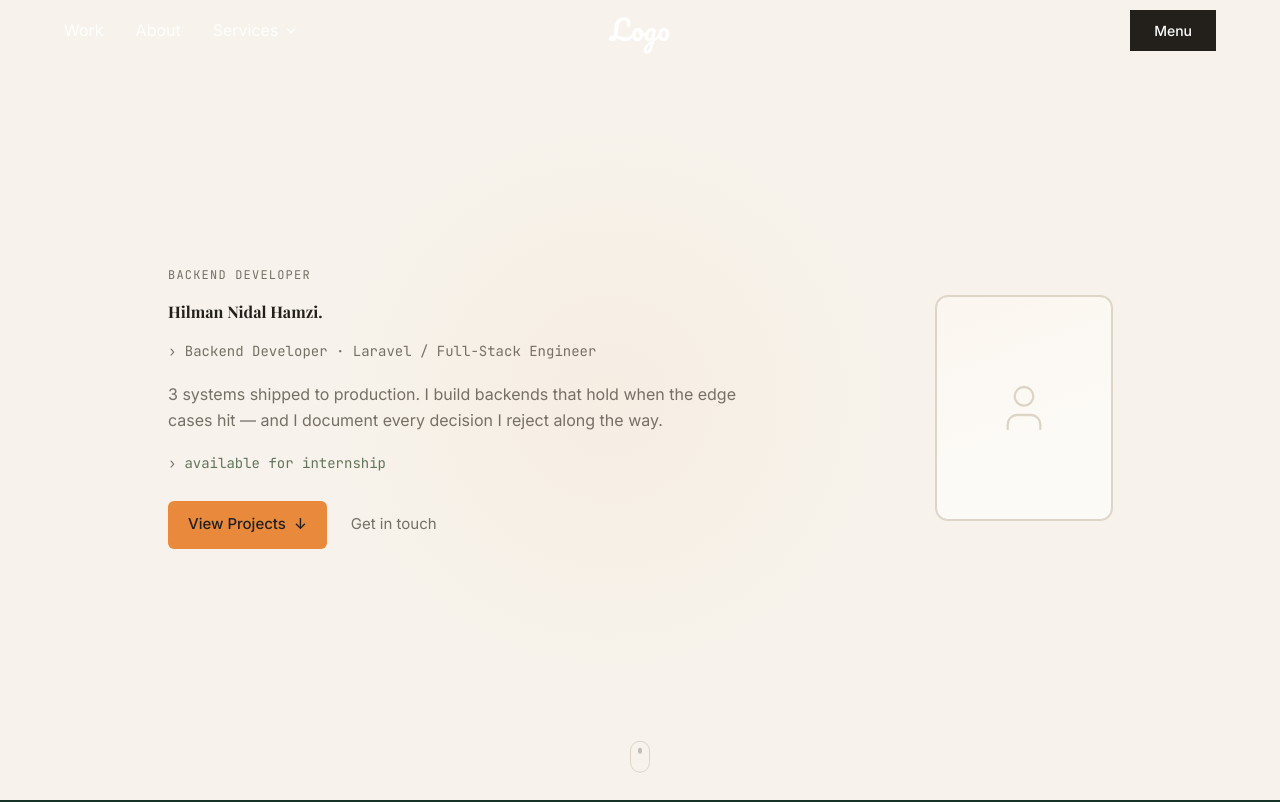
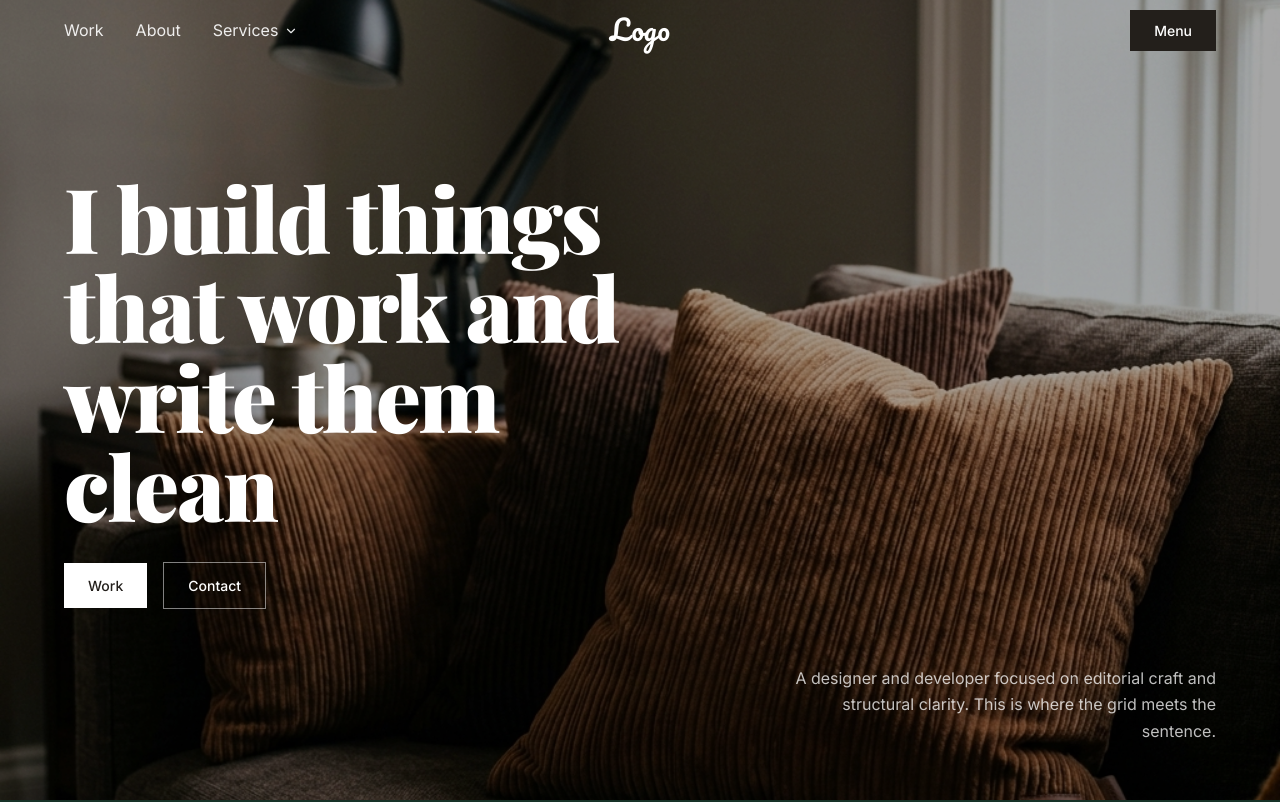
Before and after one commit to kaz-hero123/hilman-portfolio, a Next.js app: page / in a window 1280 px wide. Shown: the top 802 px of the page. Built offline with nearby package versions, Linux system fonts and the light colour scheme.

Commit message:
feat(hero): redesign hero with full-bleed editorial layout and animations

```diff
--- a/src/components/sections/Hero.tsx
+++ b/src/components/sections/Hero.tsx
@@ -1,148 +1,128 @@
 'use client'
 
 import { motion } from 'framer-motion'
-import { User } from 'lucide-react'
-import { SectionLabel } from '@/components/ui/SectionLabel'
+import Image from 'next/image'
 
-function StatusIndicator() {
-  return (
-    <p className="font-mono text-sm text-sageDeep flex items-center gap-2">
-      <span className="text-dust" aria-hidden="true">›</span>
-      available for internship
-      <span className="animate-blink text-sageDeep" aria-hidden="true">■</span>
-    </p>
-  )
+const headlineLines = [
+  'I build things',
+  'that work and',
+  'write them',
+  'clean',
+]
+
+const containerVariants = {
+  hidden: {},
+  visible: {
+    transition: {
+      staggerChildren: 0.08,
+      delayChildren: 0.3,
+    },
+  },
+}
+
+const lineVariants = {
+  hidden: { opacity: 0, y: 40 },
+  visible: {
+    opacity: 1,
+    y: 0,
+    transition: {
+      duration: 0.7,
+      ease: [0.22, 1, 0.36, 1] as const,
+    },
+  },
 }
 
 export function Hero() {
   return (
     <section
       id="hero"
-      className="relative bg-paper min-h-[100svh] flex items-center overflow-hidden"
+      className="relative min-h-[100svh] flex flex-col overflow-hidden"
     >
+      {/* Background Image — full bleed */}
+      <div className="absolute inset-0 z-0">
+        <Image
+          src="/hero-editorial.png"
+          alt="Warm-toned editorial photograph with textured fabrics and reading lamp"
+          fill
+          priority
+          className="object-cover"
+          sizes="100vw"
+          quality={90}
+        />
+        {/* Subtle dark overlay for text contrast */}
         <div
-        className="absolute top-1/2 right-1/4 -translate-y-1/2 w-[700px] h-[700px] rounded-full pointer-events-none"
-        style={{
-          background: 'radial-gradient(circle, rgba(232,137,60,0.05) 0%, transparent 65%)',
-        }}
+          className="absolute inset-0 bg-black/35"
           aria-hidden="true"
         />
+      </div>
 
-      <div className="relative z-10 max-w-5xl mx-auto px-6 md:px-10 w-full pt-24 pb-20">
-        <div className="grid grid-cols-1 md:grid-cols-[1fr_auto] gap-12 md:gap-16 items-center">
+      {/* Nav spacer */}
+      <div className="h-[60px]" />
 
-          <div className="space-y-5 max-w-xl">
+      {/* Hero Content — flex column, content pushed to bottom half */}
+      <div className="relative z-10 flex-1 flex flex-col max-w-[1400px] w-full mx-auto px-6 md:px-12 lg:px-16">
+        {/* Top spacer — pushes content to vertical center/lower */}
+        <div className="flex-[1.2]" />
 
+        {/* Headline Block */}
+        <motion.h1
+          variants={containerVariants}
+          initial="hidden"
+          animate="visible"
+          className="mb-6 md:mb-8"
+        >
+          {headlineLines.map((line, i) => (
+            <motion.span
+              key={i}
+              variants={lineVariants}
+              className="block font-serif font-black text-white tracking-[-0.02em]"
+              style={{
+                fontSize: 'clamp(3rem, 7vw, 6.5rem)',
+                lineHeight: '1.0',
+              }}
+            >
+              {line}
+            </motion.span>
+          ))}
+        </motion.h1>
+
+        {/* CTA Buttons — "Work" filled + "Contact" outlined, matching reference */}
         <motion.div
-              initial={{ opacity: 0, y: 8 }}
+          initial={{ opacity: 0, y: 16 }}
           animate={{ opacity: 1, y: 0 }}
-              transition={{ duration: 0.5, delay: 0.1 }}
+          transition={{ duration: 0.5, delay: 0.8, ease: [0.22, 1, 0.36, 1] as const }}
+          className="flex items-center gap-4 mb-auto"
         >
-              <SectionLabel>Backend Developer</SectionLabel>
+          <a
+            href="#projects"
+            className="inline-flex items-center justify-center font-body text-[14px] font-medium text-ink bg-white px-6 py-3 hover:bg-white/90 transition-colors duration-200 focus-ring"
+          >
+            Work
+          </a>
+          <a
+            href="mailto:hilmannidal@gmail.com"
+            className="inline-flex items-center justify-center font-body text-[14px] font-medium text-white border border-white/50 px-6 py-3 hover:bg-white/10 transition-colors duration-200 focus-ring"
+          >
+            Contact
+          </a>
         </motion.div>
 
-            <motion.h1
-              initial={{ opacity: 0, y: 16 }}
-              animate={{ opacity: 1, y: 0 }}
-              transition={{ duration: 0.6, delay: 0.2, ease: [0.25, 0.46, 0.45, 0.94] }}
-              className="font-display text-display text-ink leading-[1.08]"
-            >
-              Hilman Nidal Hamzi.
-            </motion.h1>
+        {/* Bottom spacer + descriptor text */}
+        <div className="flex-[0.6]" />
 
-            <motion.p
-              initial={{ opacity: 0 }}
-              animate={{ opacity: 1 }}
-              transition={{ duration: 0.5, delay: 0.35 }}
-              className="font-mono text-sm text-dust"
-            >
-              › Backend Developer · Laravel / Full-Stack Engineer
-            </motion.p>
-
-            <motion.p
-              initial={{ opacity: 0 }}
-              animate={{ opacity: 1 }}
-              transition={{ duration: 0.5, delay: 0.45 }}
-              className="font-body text-body text-dust leading-relaxed"
-            >
-              3 systems shipped to production. I build backends that hold when the edge
-              cases hit — and I document every decision I reject along the way.
-            </motion.p>
-
+        {/* Bottom descriptor text — right-aligned */}
         <motion.div
           initial={{ opacity: 0 }}
           animate={{ opacity: 1 }}
-              transition={{ duration: 0.5, delay: 0.55 }}
+          transition={{ duration: 0.6, delay: 1.2 }}
+          className="flex justify-end pb-10 md:pb-14"
         >
-              <StatusIndicator />
+          <p className="font-body text-[15px] md:text-[16px] leading-[1.65] text-white/75 max-w-[440px] text-right">
+            A designer and developer focused on editorial craft and
+            structural clarity. This is where the grid meets the sentence.
+          </p>
         </motion.div>
-
-            <motion.div
-              initial={{ opacity: 0 }}
-              animate={{ opacity: 1 }}
-              transition={{ duration: 0.5, delay: 0.65 }}
-              className="flex items-center gap-6 pt-2"
-            >
-              <a
-                href="#projects"
-                className="inline-flex items-center gap-2 font-body text-[0.9375rem] font-medium bg-ember text-ink px-5 py-2.5 rounded min-h-[48px] hover:bg-ember/90 transition-colors focus-ring"
-              >
-                View Projects
-                <span aria-hidden="true">↓</span>
-              </a>
-              <a
-                href="mailto:hilmannidal@gmail.com"
-                className="font-body text-[0.9375rem] text-dust hover:text-ink link-draw transition-colors focus-ring"
-              >
-                Get in touch
-              </a>
-            </motion.div>
-
       </div>
-
-          <motion.div
-            initial={{ opacity: 0, scale: 0.95 }}
-            animate={{ opacity: 1, scale: 1 }}
-            transition={{ duration: 0.7, delay: 0.4, ease: [0.25, 0.46, 0.45, 0.94] }}
-            className="hidden md:flex justify-center"
-          >
-            <div
-              className="relative w-44 h-56 rounded-lg border border-line bg-panel flex items-center justify-center shadow-card overflow-hidden"
-              aria-label="Photo placeholder — real photo coming soon"
-            >
-              <div
-                className="absolute inset-0 pointer-events-none"
-                style={{
-                  background: 'linear-gradient(160deg, rgba(232,137,60,0.04) 0%, transparent 60%)',
-                }}
-                aria-hidden="true"
-              />
-              <User
-                size={56}
-                strokeWidth={1}
-                className="text-line"
-                aria-hidden="true"
-              />
-            </div>
-          </motion.div>
-
-        </div>
-      </div>
-      <motion.div
-        initial={{ opacity: 0 }}
-        animate={{ opacity: 1 }}
-        transition={{ delay: 1.2, duration: 0.8 }}
-        className="absolute bottom-8 left-1/2 -translate-x-1/2"
-        aria-hidden="true"
-      >
-        <motion.div
-          animate={{ y: [0, 6, 0] }}
-          transition={{ repeat: Infinity, duration: 2, ease: 'easeInOut' }}
-          className="w-5 h-8 rounded-full border border-line flex items-start justify-center pt-1.5"
-        >
-          <div className="w-1 h-1.5 rounded-full bg-dust/40" />
-        </motion.div>
-      </motion.div>
     </section>
   )
 }
```
Also changed, not shown: public/hero-editorial.png (added). Lines whose indentation alone changed are shown as unchanged.
